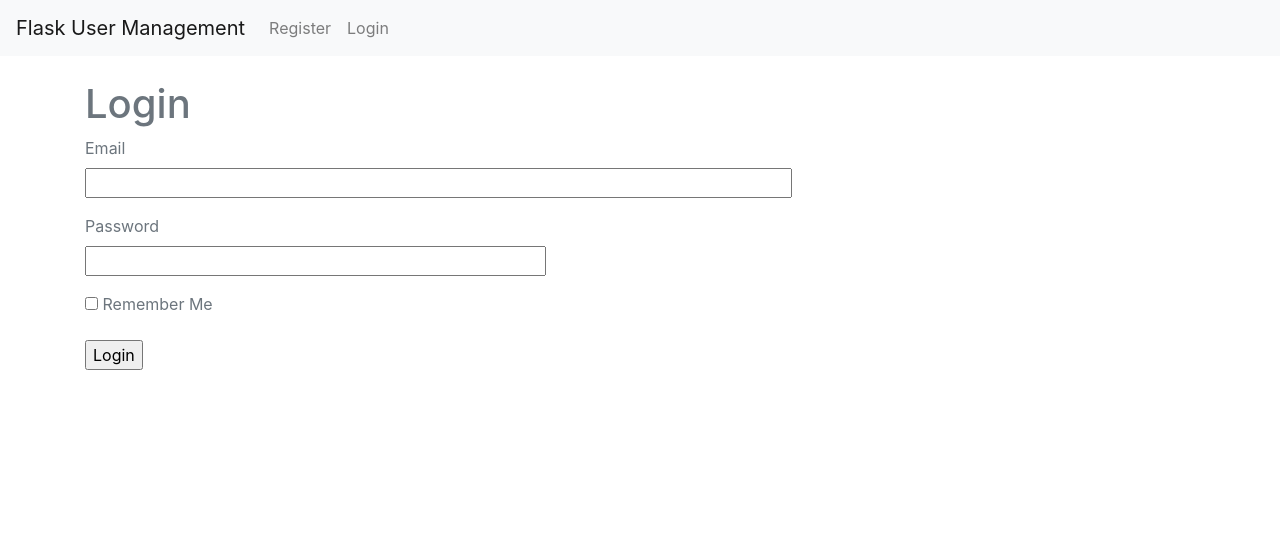
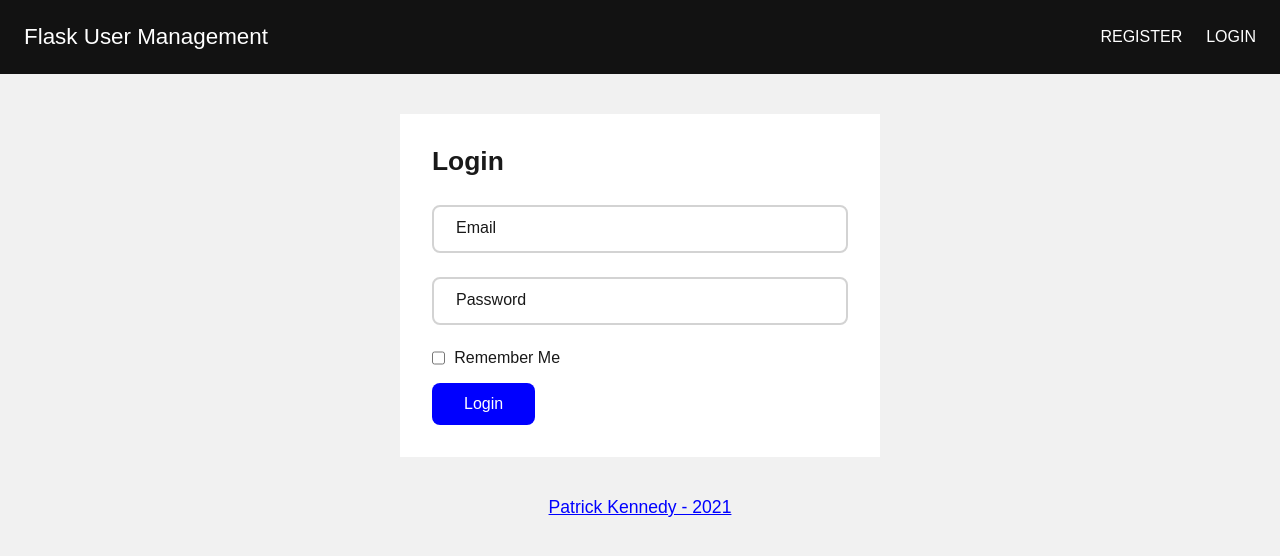
Before and after one commit to sahilsao/flask_user_management, a Flask app: page /login in a window 1280 px wide. Shown: the top 556 px of the page. Run offline with Flask 2, Linux system fonts and the light colour scheme; some libraries are stand-ins or nearby versions.

Commit message:
Updated styling

```diff
--- /dev/null
+++ b/project/static/css/base_style.css
@@ -0,0 +1,155 @@
+:root {
+  --bg-color: #F1F1F1;
+  --font: -apple-system, BlinkMacSystemFont, 'Segoe UI', Roboto, Oxygen, Ubuntu, Cantarell, 'Open Sans', 'Helvetica Neue', sans-serif;
+  --font-color: #191919;
+
+  --spacer: 20px;
+  --gutters: 24px;
+
+  --card-bg-color: #FFF;
+}
+
+
+/* Overall Styling
+ *****************/
+* {
+  box-sizing: border-box;
+  padding: 0;
+  margin: 0;
+}
+
+body {
+  background-color: var(--bg-color);
+  color: var(--font-color);
+  font-family: sans-serif;
+}
+
+a,
+a:visited {
+  color: blue;
+}
+
+a:hover {
+  color: darkblue;
+}
+
+img {
+  max-width: 100%;
+}
+
+h1 {
+  margin-bottom: var(--spacer);
+  font-size: 1.65rem;
+}
+
+h2 {
+  font-size: 1.35rem;
+  font-weight: 600;
+}
+
+
+/* Header Styling
+ ****************/
+.site-header {
+  background-color: #121212;
+  padding: 24px 0;
+}
+
+.nav {
+  display: flex;
+  justify-content: space-between;
+  padding: 0 var(--gutters);
+}
+
+.nav-list {
+  display: flex;
+  justify-content: space-between;
+  list-style: none;
+}
+
+.nav-item {
+  text-decoration: none;
+  margin: auto 0;
+}
+
+.nav-item + .nav-item {
+  margin-left: 1.5rem;
+}
+
+.nav-link,
+.nav-link:visited,
+.nav-link:hover {
+  text-decoration: none;
+  color: white;
+}
+
+.logo {
+  font-size: 1.4rem;
+}
+
+.nav-list .nav-link {
+  font-size: 1rem;
+  text-transform: uppercase;
+}
+
+
+/* Message Styling
+ *****************/
+.close-btn {
+  display: inline-flex;
+  justify-content: center;
+  align-items: center;
+  width: 28px;
+  height: 28px;
+  border-radius: 50%;
+  cursor: pointer;
+  transition: 0.5s;
+  background: var(--font-color);
+  line-height: 1;
+  color: white;
+}
+
+.close-btn svg {
+  display: inline-block;
+  width: 12px;
+  height: 12px;
+}
+
+.close-btn:hover {
+  background: white;
+  color: black;
+}
+
+.flash-message {
+  background: #38CFD9;
+  display: flex;
+  justify-content: space-between;
+  padding: 1rem var(--gutters);
+  transition: opacity 1.0s;
+}
+
+.flash-message p,
+.flash-message span {
+  font-size: 1.1rem;
+}
+
+
+/* Content Styling
+ *****************/
+.content {
+  max-width: 1080px;
+  margin: 40px auto;
+}
+
+
+/* Footer Styling
+ ****************/
+.site-footer {
+  margin: auto;
+  text-align: center;
+  color: #696969;
+}
+
+.site-footer small {
+  font-size: 1.1rem;
+}
--- /dev/null
+++ b/project/static/css/form_users_style.css
@@ -0,0 +1,134 @@
+/* Form Styling
+ **************/
+
+.form-wrap {
+  display: grid;
+  justify-content: center;
+  align-items: center;
+}
+
+.form {
+  width: 20rem;
+  padding: 2rem;
+  background: white;
+  border-radius: var(--radius);
+}
+
+@media (min-width: 620px) {
+  .form {
+    width: 30rem;
+  }
+}
+
+.form__title {
+  margin-bottom: 1.75rem;
+}
+
+.form__group {
+  position: relative;
+  height: 3rem;
+  margin-bottom: 1.5rem;
+}
+
+.form__input {
+  width: 100%;
+  height: 100%;
+  border: 2px solid lightgray;
+  border-radius: 0.5rem;
+  font-family: inherit;
+  font-weight: inherit;
+  font-size: 1.1rem;
+  color: inherit;
+  outline: none;
+  padding: 1.25rem;
+  background: none;
+}
+
+.form__input:hover, .form__input:focus {
+  border-color: darkblue;
+}
+
+.form__label {
+  position: absolute;
+  left: 1rem;
+  top: 0.9rem;
+  padding: 0 0.5rem;
+  background-color: white;
+  transition: top 200ms ease-in, left 200ms ease-in, font-size 200ms ease-in;
+}
+
+.form__button {
+  padding: 0.75rem 2rem;
+  background-color: blue;
+  color: white;
+  font-family: inherit;
+  font-weight: inherit;
+  font-size: 1.0rem;
+  border-radius: 0.5rem;
+  outline: none;
+  border: none;
+  cursor: pointer;
+  transition: background-color 200ms ease-in, color 200ms ease-in;
+}
+
+.form__button:hover {
+  background-color: #0101a2;
+  /*color: black;*/
+}
+
+/*
+1. When the input is in the focus state
+reduce the size of the label and move upwards
+
+2. Keep label state when content is in input field
+*/
+
+.form__input:focus ~ .form__label,
+.form__input:not(:placeholder-shown).form__input:not(:focus) ~ .form__label {
+  top: -0.5rem;
+  left: 0.8rem;
+  font-size: 0.8rem;
+}
+
+.validation-error {
+  color: red;
+  font-family: inherit;
+  font-weight: inherit;
+  font-size: 0.8rem;
+}
+
+
+/* Change Autocomplete styles in Chrome to match form style*/
+input:-webkit-autofill,
+input:-webkit-autofill:hover,
+input:-webkit-autofill:focus {
+  -webkit-text-fill-color: black;
+  -webkit-box-shadow: 0 0 0px 1000px white inset;
+}
+
+
+input[type="checkbox"] {
+  height: 1.0em;
+  width: 1.0em;
+}
+
+.form__checkbox {
+  display: flex;
+  align-items: center;
+  padding-bottom: 1.0rem;
+}
+
+.form__checkbox label {
+  order: 1;
+  margin-left: 1ch;
+}
+
+.form__checkbox input {
+  order: 0;
+}
+
+
+.forgot-password {
+  margin-top: 1.5rem;
+  font-size: 1.0rem;
+}
--- a/project/templates/base.html
+++ b/project/templates/base.html
@@ -6,47 +6,52 @@
         <meta name="viewport" content="width=device-width, initial-scale=1, shrink-to-fit=no">
         <title>Flask User Management Example</title>
 
-        <!-- Bootstrap CSS -->
-        <!--<link rel="stylesheet" href="https://maxcdn.bootstrapcdn.com/bootstrap/4.0.0-alpha.6/css/bootstrap.min.css" integrity="sha384-rwoIResjU2yc3z8GV/NPeZWAv56rSmLldC3R/AZzGRnGxQQKnKkoFVhFQhNUwEyJ" crossorigin="anonymous">-->
-        <link rel="stylesheet" href="https://maxcdn.bootstrapcdn.com/bootstrap/4.0.0/css/bootstrap.min.css" integrity="sha384-Gn5384xqQ1aoWXA+058RXPxPg6fy4IWvTNh0E263XmFcJlSAwiGgFAW/dAiS6JXm" crossorigin="anonymous">
+        <!-- Local CSS file for styling the application-->
+        <link rel="stylesheet" href="{{ url_for('static', filename='css/base_style.css') }}">
+        <link rel="shortcut icon" href="{{ url_for('static', filename='img/favicon.png') }}" type="image/x-icon">
+
+        <!-- Additional Styling -->
+        {% block styling %}
+        {% endblock %}
     </head>
 
     <body>
-        <!-- navbar -->
-        <nav class="navbar navbar-expand-lg static-top navbar-light bg-light">
-            <a class="navbar-brand" href="{{ url_for('recipes.index') }}">Flask User Management</a>
-            <button class="navbar-toggler" data-toggle="collapse" data-target="#mainNav">
-                <span class="navbar-toggler-icon"></span>
-            </button>
-            <div class="collapse navbar-collapse" id="mainNav">
-                <div class="navbar-nav mr-auto">
+        <header class="site-header">
+            <nav class="nav">
+                <a class="nav-link logo" href="{{ url_for('recipes.index') }}">Flask User Management</a>
+                <ul class="nav-list">
                 {% if current_user.is_authenticated %}
-                        <a class="nav-item nav-link" href="{{ url_for('users.logout') }}">Logout</a>
+                    <li class="nav-item"><a class="nav-link" href="{{ url_for('users.profile') }}">Profile</a></li>
+                    <li class="nav-item"><a class="nav-link" href="{{ url_for('users.logout') }}">Logout</a></li>
                 {% else %}
-                        <a class="nav-item nav-link" href="{{ url_for('users.register') }}">Register</a>
-                        <a class="nav-item nav-link" href="{{ url_for('users.login') }}">Login</a>
+                    <li class="nav-item"><a class="nav-link" href="{{ url_for('users.register') }}">Register</a></li>
+                    <li class="nav-item"><a class="nav-link" href="{{ url_for('users.login') }}">Login</a></li>
                 {% endif %}
+                </ul>
+            </nav>
+        </header>
+
+        <div class="messages">
+            {% for message in get_flashed_messages() %}
+                <div class="flash-message">
+                    <p>{{ message }}</p>
+                    <span class="close-btn" onclick="this.parentElement.style.opacity=0;">
+                        <svg width="12" height="12" version="1.1" viewBox="0 0 100 100" xmlns="http://www.w3.org/2000/svg">
+                            <path d="m49.941 35.891 33.531-33.531 14.168 14.168-33.531 33.414 33.531 33.531-14.168 14.168-33.531-33.531-33.414 33.531-14.168-14.168 33.531-33.531-33.531-33.414 14.168-14.168z" fill-rule="evenodd" fill="currentColor"/>
+                        </svg>
+                    </span>
                 </div>
+            {% endfor %}
         </div>
-        </nav>
 
-        <!-- flash messages -->
-        {% for info_message in get_flashed_messages() %}
-            <div class="alert alert-info alert-dismissible">{{ info_message }}</div>
-        {% endfor %}
-
-        <div class="container text-muted">
-
+        <main class="content">
               <!-- child template -->
               {% block content %}
               {% endblock %}
+        </main>
 
-        </div>
-
-        <!-- Optional JavaScript -->
-        <!-- jQuery first, then Popper.js, then Bootstrap JS -->
-        <script src="https://code.jquery.com/jquery-3.2.1.slim.min.js" integrity="sha384-KJ3o2DKtIkvYIK3UENzmM7KCkRr/rE9/Qpg6aAZGJwFDMVNA/GpGFF93hXpG5KkN" crossorigin="anonymous"></script>
-        <script src="https://cdnjs.cloudflare.com/ajax/libs/popper.js/1.12.9/umd/popper.min.js" integrity="sha384-ApNbgh9B+Y1QKtv3Rn7W3mgPxhU9K/ScQsAP7hUibX39j7fakFPskvXusvfa0b4Q" crossorigin="anonymous"></script>
-        <script src="https://maxcdn.bootstrapcdn.com/bootstrap/4.0.0/js/bootstrap.min.js" integrity="sha384-JZR6Spejh4U02d8jOt6vLEHfe/JQGiRRSQQxSfFWpi1MquVdAyjUar5+76PVCmYl" crossorigin="anonymous"></script>
+        <footer class="site-footer">
+            <small><a href="http://www.patricksoftwareblog.com">Patrick Kennedy - 2021</small>
+        </footer>
     </body>
 </html>
--- a/project/users/templates/users/login.html
+++ b/project/users/templates/users/login.html
@@ -1,27 +1,39 @@
 {% extends "base.html" %}
 
-{% set title = 'User Login' %}
+{% block styling %}
+<link rel="stylesheet" href="{{ url_for('static', filename='css/form_users_style.css') }}">
+{% endblock %}
 
 {% block content %}
-    <br>
-    <h1>Login</h1>
-    <form action="" method="post">
-        {{ form.hidden_tag() }}
-        <p>
-            {{ form.email.label }}<br>
-            {{ form.email(size=64) }}<br>
-            {% for error in form.email.errors %}
-                <span style="color: red;">[{{ error }}]</span>
-            {% endfor %}
-        </p>
-        <p>
-            {{ form.password.label }}<br>
-            {{ form.password(size=40) }}<br>
-            {% for error in form.password.errors %}
-                <span style="color: red;">[{{ error }}]</span>
-            {% endfor %}
-        </p>
-        <p>{{ form.remember_me() }} {{ form.remember_me.label }}</p>
-        <p>{{ form.submit() }}</p>
-    </form>
+<div class="form-wrap">
+  <form class="form" method="post">
+    {{ form.csrf_token }}
+
+    <h1 class="form__title">Login</h1>
+
+    <div class="form__group">
+      <input type="text" id="email" name="email" class="form__input" placeholder=" " autocomplete="on" required>
+      <label for="email" class="form__label">Email</label>
+      {% for error in form.email.errors %}
+        <p class="validation-error">[{{ error }}]</p>
+      {% endfor %}
+    </div>
+
+    <div class="form__group">
+      <input type="password" id="password" name="password" class="form__input" placeholder=" " required>
+      <label for="password" class="form__label">Password</label>
+      {% for error in form.password.errors %}
+        <p class="validation-error">[{{ error }}]</p>
+      {% endfor %}
+    </div>
+
+    <div class="form__checkbox">
+      {{ form.remember_me() }}
+      {{ form.remember_me.label }}
+    </div>
+
+    <button type="submit" class="form__button">Login</button>
+  </form>
+</div>
+
 {% endblock %}
```
Also changed, not shown: project/recipes/templates/recipes/index.html (+13 -6 lines), project/static/css/index_style.css (added, +54 -0 lines), project/static/css/user_profile_style.css (added, +31 -0 lines), project/users/templates/users/profile.html (+22 -7 lines), project/users/templates/users/register.html (+29 -21 lines), project/static/img/favicon.png (added), project/static/img/flask.png (added). Lines whose indentation alone changed are shown as unchanged.
